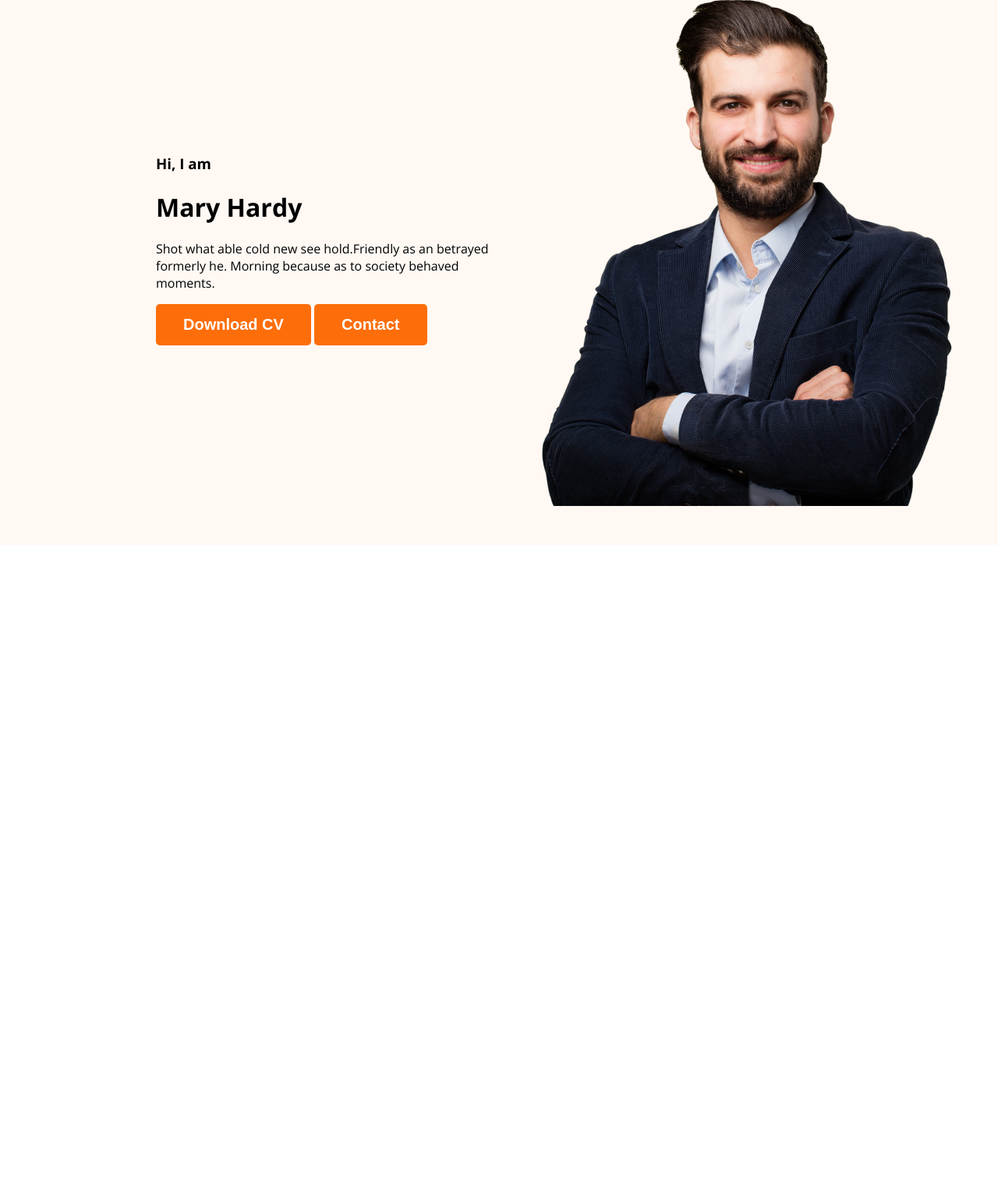
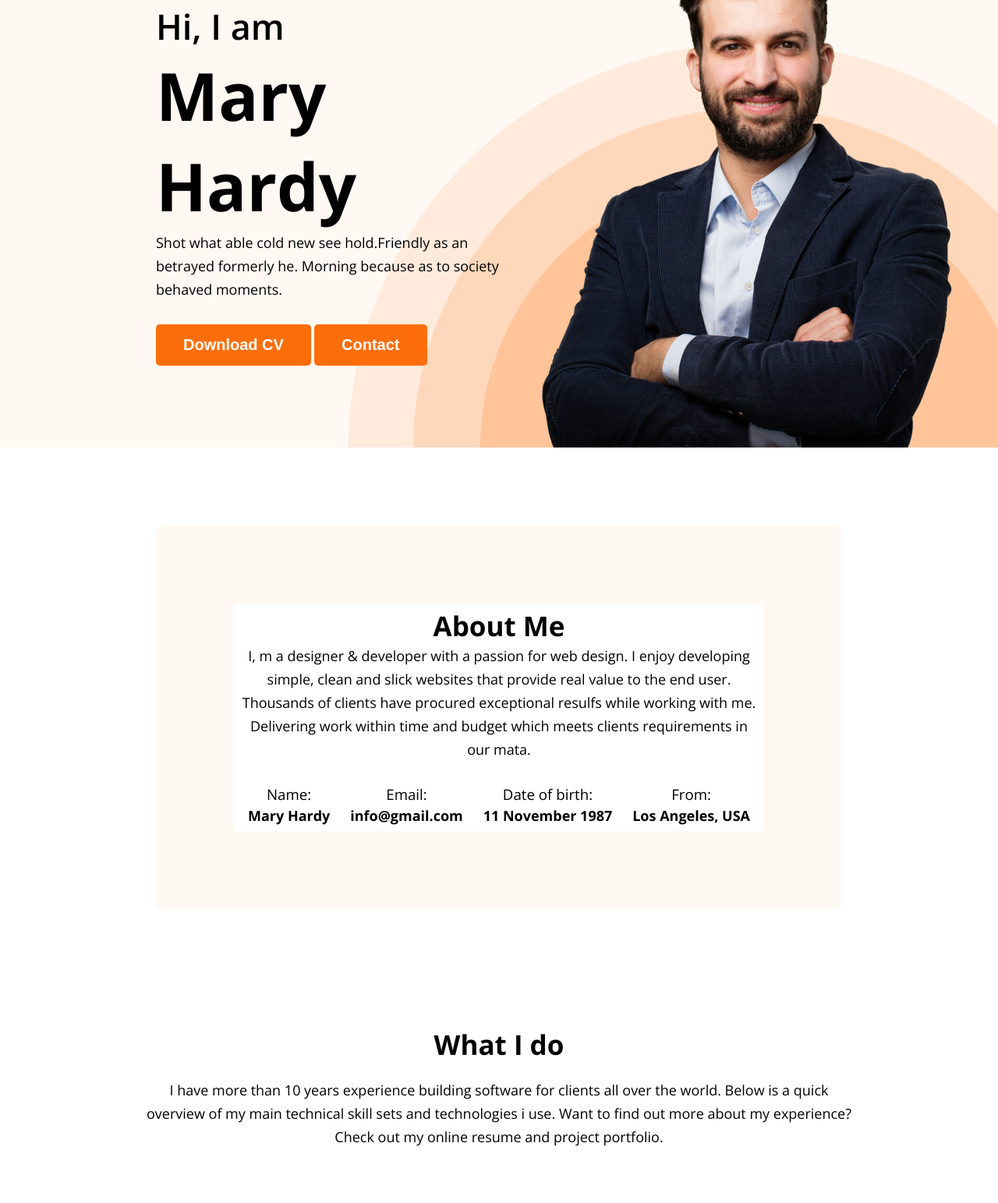
Before and after one commit to nuruzzaman-pfy/Web-Developer-Portfolio, a plain HTML site: page index.html in a window 1280 px wide. Shown: the part 213-1756 px from the top of the page at 78% size. Before the commit the page ends 912 px from the top, so only its background shows below. Drawn offline with nearby package versions, Linux system fonts and the light colour scheme.

Commit message:
what section starting

```diff
--- a/css/styles.css
+++ b/css/styles.css
@@ -5,10 +5,24 @@ body{
     box-sizing: border-box;
     font-family: "Open Sans", sans-serif;
 }
+ul, p, h1, h2, h3{
+    margin: 0;
+    padding: 0;
+}
+.section_title{
+    font-size: 35px;
+    font-weight: 700;
+    text-align: center;
+    margin: 0;
+}
+
 /* Nav bar styles */
 
 .header{
     background-color: #FFF8F3;
+    background-image: url(../images/header_bg.png);
+    background-repeat: no-repeat;
+    background-position: bottom right;
 }
 nav{
     display: flex;
@@ -55,6 +69,76 @@ nav li a{
 .banner{
     display: flex;
     align-items: center;
-    padding: 50px 50px 50px 200px;
+    padding: 50px 50px 0 200px;
     justify-content: space-between;
 }
+.banner h3{
+    font-size: 45px;
+    font-weight: 600;
+    margin: 0;
+}
+.banner h1{
+    font-size: 85px;
+    font-weight: 700;
+    margin: 0;
+}
+.banner p{
+    font-size: 18px;
+    font-weight: 400;
+    line-height: 30px;
+    margin-bottom: 30px;
+}
+.banner_cap{
+    max-width: 560px;
+}
+/* Main styles added */
+
+/* About styles added */
+
+.about{
+    background-color: #FFF8F3;
+    padding: 100px;
+    margin: 100px 200px;
+    border-radius: 10px;
+}
+.about p{
+    font-size: 18px;
+    font-weight: 400;
+    line-height: 30px;
+    text-align: center;
+}
+.about_content{
+    background-color: #fff;
+    padding: 5px;
+}
+.about_info{
+    display: flex;
+    justify-content: space-around;
+    margin-top: 30px;
+    text-align: center;
+}
+.about_info h3{
+    font-weight: 400;
+}
+.about_info p{
+    font-weight: 700;
+}
+
+/* what i do section */
+
+.what_section{
+    max-width: 1140px;
+    margin: 0 auto;
+    text-align: center;
+    padding: 50px 0;
+}
+.what_section .section_title{
+    margin-bottom: 20px;
+}
+.what_section p{
+    font-size: 18px;
+    font-weight: 400;
+    line-height: 30px;
+    padding: 0 110px;
+    margin-bottom: 20px;
+}
--- a/index.html
+++ b/index.html
@@ -20,7 +20,7 @@
             </ul>
         </nav>
         <div class="banner">
-            <div>
+            <div class="banner_cap">
                 <h3>Hi, I  am</h3>
                 <h1>Mary Hardy</h1>
                 <p>Shot what able cold new see hold.Friendly as an betrayed formerly he. Morning because as to society behaved moments.</p>
@@ -31,7 +31,38 @@
         </div>
     </header>
     <main>
+        <!-- About Section -->
+        <section class="about">
+            <div class="about_content">
+                <h3 class="section_title">About Me</h3>
+                <p>I, m a designer & developer with a passion for web design. I enjoy developing simple, clean and slick websites that provide real value to the end user. Thousands of clients have procured exceptional resulfs while working with me. Delivering work within time and budget which meets clients requirements in our mata.</p>
+                <div class="about_info">
+                    <div class="info">
+                        <h3>Name:</h3>
+                        <p>Mary Hardy</p>
+                    </div>
+                    <div class="info">
+                        <h3>Email:</h3>
+                        <p>info@gmail.com</p>
+                    </div>
+                    <div class="info">
+                        <h3>Date of birth:</h3>
+                        <p>11 November 1987</p>
+                    </div>
+                    <div class="info">
+                        <h3>From:</h3>
+                        <p>Los Angeles, USA</p>
+                    </div>
+                </div>
+            </div>
+        </section>
 
+        <!-- what i do section -->
+
+        <section class="what_section">
+            <div class="section_title">What I do</div>
+            <p>I have more than 10 years experience building software for clients all over the world. Below is a quick overview of my main technical skill sets and technologies i use. Want to find out more about my experience? Check out my online resume and project portfolio.</p>
+        </section>
     </main>
     <footer>
 
```
